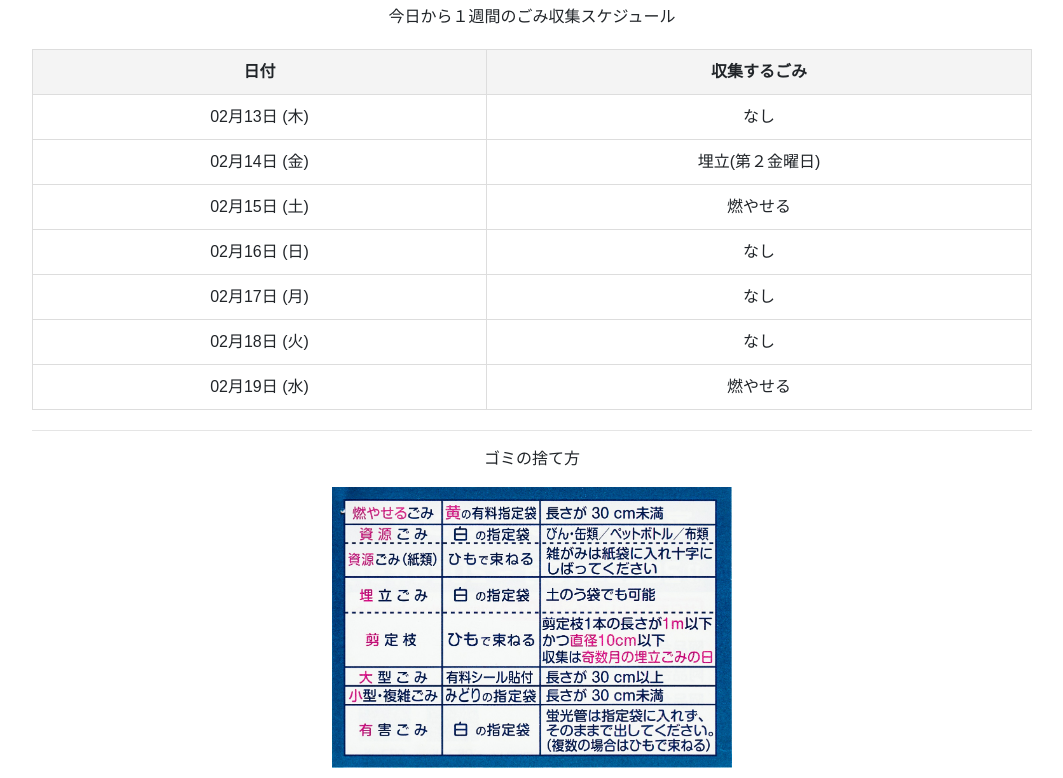
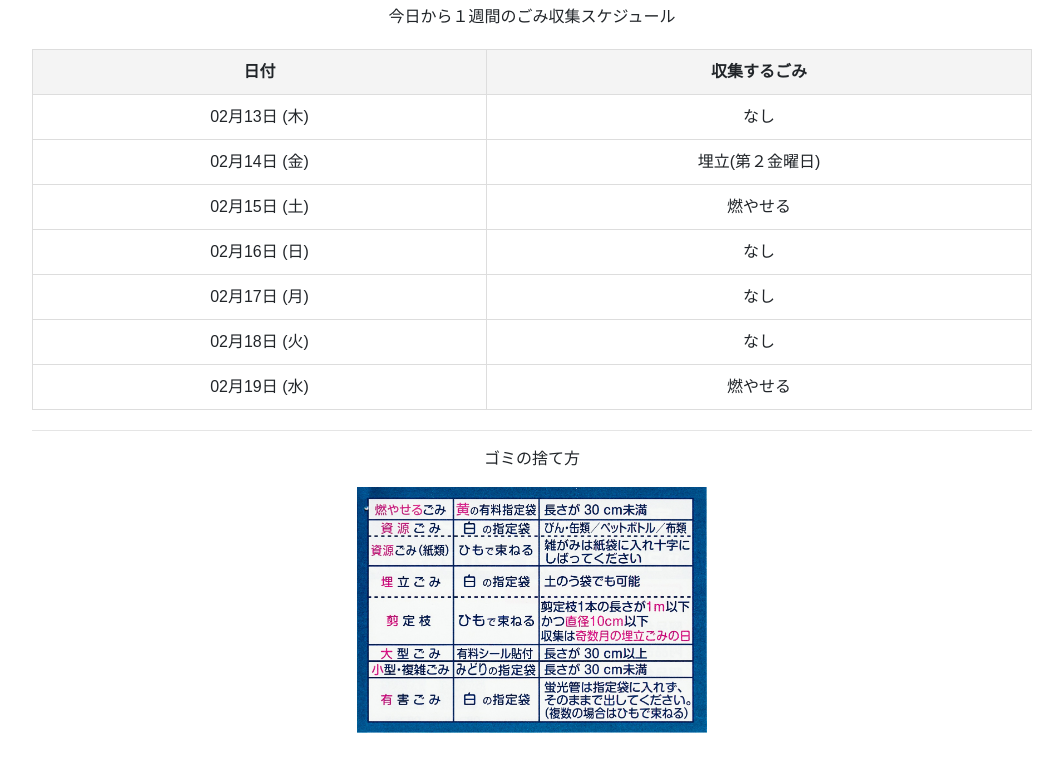
Before and after one commit to tonytani37/getGarbageSchedule, a plain HTML site: page index.html in a window 1280 px wide. Shown: the part 124-902 px from the top of the page, without its empty margins (108-1171 px from the left). After the commit the page ends 867 px from the top, so only its background shows below. Drawn offline with nearby package versions, Linux system fonts and the light colour scheme.

Commit message:
2025/02/13 14:59

```diff
--- a/index.html
+++ b/index.html
@@ -56,7 +56,7 @@
     </table>
     <hr>
     <P>ゴミの捨て方</P>
-      <img src="statics/img/gomi.jpg" width="400">
+      <img src="statics/img/gomi.jpg" width="350">
     </div>
     <script>
         function getWeekdayCount(today) {
```
